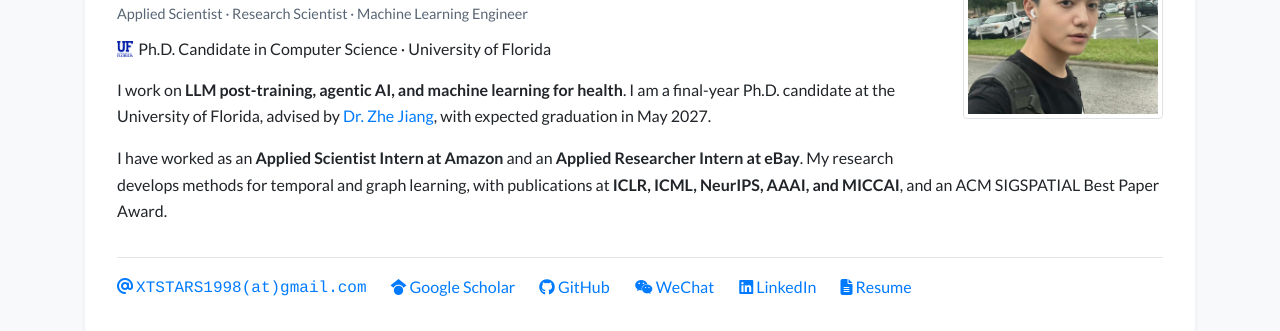
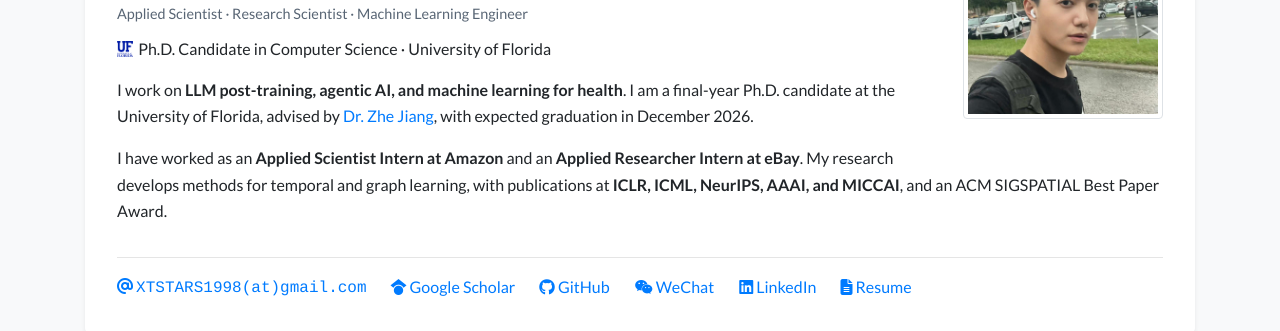
Before and after one commit to xiaotingsong/xiaotingsong.github.io, a Jekyll site: the page built from index.html, in a window 1280 px wide and 900 px high. Shown: the part 193-524 px from the top of the window. Built offline with Jekyll 4.4.1, drawn with Linux system fonts in a browser that asks for light colours; nearby versions of some CDN libraries; a style sheet for code colours, icons or effects is not loaded; some of the changed text lies outside the part shown.

Commit message:
Update PhD graduation date to December 2026

```diff
--- a/_data/profile.yml
+++ b/_data/profile.yml
@@ -23,7 +23,7 @@ short_bio: >-
     I work on <strong>LLM post-training, agentic AI, and machine learning for health</strong>.
     I am a final-year Ph.D. candidate at the University of Florida, advised by
     <a href="https://www.jiangteam.org/" target="_blank" rel="noopener">Dr. Zhe Jiang</a>,
-    with expected graduation in May 2027.
+    with expected graduation in December 2026.
   </p>
   <p>
     I have worked as an <strong>Applied Scientist Intern at Amazon</strong> and an
@@ -43,7 +43,7 @@ education:
 - name: University of Florida
   logo: /assets/images/badges/UFlogo.png
   position: Ph.D. in Computer Science
-  date: Aug 2022 – May 2027 (expected)
+  date: Aug 2022 – Dec 2026
 - name: University of Florida
   logo: /assets/images/badges/UFlogo.png
   position: M.S. in Computer Science
```
